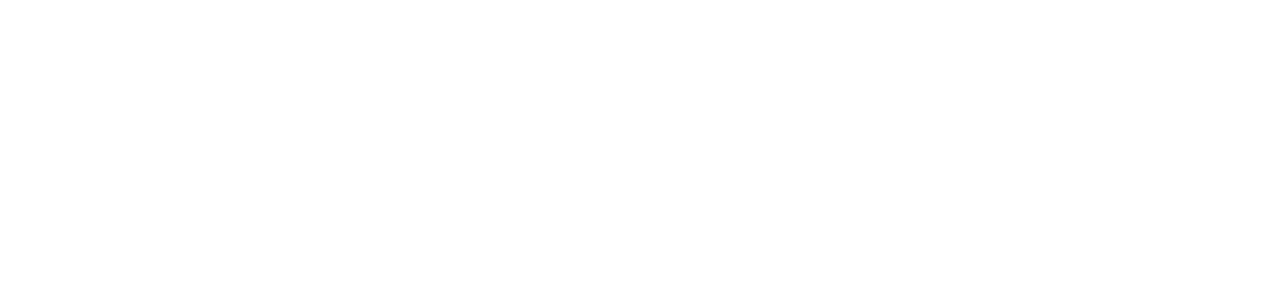
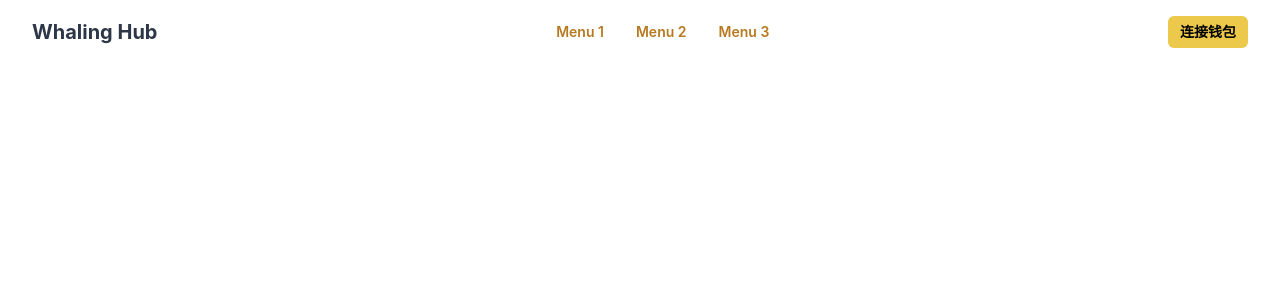
Before and after one commit to whaling-hub/webapp, a Next.js app: page /bots in a window 1280 px wide. Shown: the top 300 px of the page. Built offline with nearby package versions, Linux system fonts and the light colour scheme.

Commit message:
feat: add navbar

```diff
--- /dev/null
+++ b/components/header/Navbar.tsx
@@ -0,0 +1,55 @@
+import NextLink from "next/link";
+import { Box, Button, Flex, Link, Stack, Text, useColorMode } from "@chakra-ui/react";
+
+function Navbar() {
+  const { colorMode, toggleColorMode } = useColorMode();
+  return (
+    <Box bg={colorMode === "dark" ? "gray.800" : "white"}>
+      <Flex
+        align="center"
+        justify="space-between"
+        py={4}
+        px={8}
+        maxWidth="7xl"
+        margin="0 auto"
+      >
+        <Flex align="center">
+          <Text fontSize="xl" fontWeight="bold" color="gray.700">
+            Whaling Hub
+          </Text>
+        </Flex>
+
+        {/* 这里放置导航栏菜单 */}
+        <Stack isInline align="center">
+          <NextLink href="/" passHref>
+            <Button colorScheme="yellow" variant="ghost" size="sm">
+              Menu 1
+            </Button>
+          </NextLink>
+          <NextLink href="/bots" passHref>
+            <Button colorScheme="yellow" variant="ghost" size="sm">
+              Menu 2
+            </Button>
+          </NextLink>
+          <NextLink href="/profile" passHref>
+            <Button colorScheme="yellow" variant="ghost" size="sm">
+              Menu 3
+            </Button>
+          </NextLink>
+        </Stack>
+
+        {/* 这里放置 web3 钱包登录按钮和当前钱包所在的链信息 */}
+        <Flex align="center">
+          {/* 这里放置辅助菜单 */}
+
+          {/* 这里放置 web3 钱包登录 */}
+          <Button colorScheme="yellow" variant="solid" size="sm">
+            连接钱包
+          </Button>
+        </Flex>
+      </Flex>
+    </Box>
+  );
+}
+
+export default Navbar;
--- /dev/null
+++ b/constant.ts
@@ -0,0 +1,6 @@
+export const SUPPORTED_CHAIN = {
+  1: {
+    network: '',
+    icon: ''
+  }
+}
--- a/next.config.js
+++ b/next.config.js
@@ -1,4 +1,5 @@
 /** @type {import('next').NextConfig} */
+
 const nextConfig = {
   reactStrictMode: true,
   swcMinify: true,
--- a/pages/_app.tsx
+++ b/pages/_app.tsx
@@ -1,11 +1,13 @@
 import '../styles/globals.css'
 import type { AppProps } from 'next/app'
 import { ChakraProvider, CSSReset, theme } from "@chakra-ui/react";
+import Navbar from "../components/header/Navbar";
 
 export default function App({ Component, pageProps }: AppProps) {
   return (
     <ChakraProvider theme={theme}>
       <CSSReset />
+      <Navbar />
       <Component {...pageProps} />
     </ChakraProvider>
   );
```
Also changed, not shown: components/header/UserWallet.tsx (added, +57 -0 lines), themes/Button.ts (added, +27 -0 lines), components/bots/list.tsx (renamed from pages/bots/components/list.tsx), pages/_theme.ts (renamed from pages/_theme.tsx).
